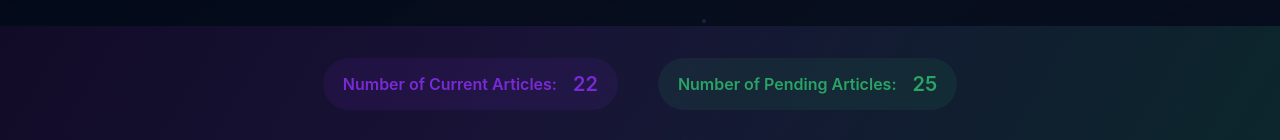
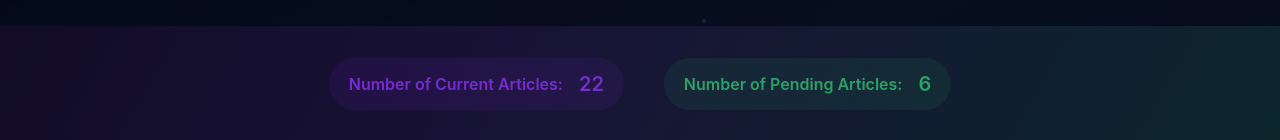
Before and after one commit to Armoredpawn/ScienceGlimpse, a React (Vite) app: page / in a window 1280 px wide. Both pictures are taken after a click on the button "Explore More Articles". Shown: the part 234-374 px from the top of the page. Built offline with nearby package versions, Linux system fonts and the light colour scheme.

Commit message:
Updated pending article counter

```diff
--- a/src/pages/Articles.tsx
+++ b/src/pages/Articles.tsx
@@ -93,7 +93,7 @@ const Articles: React.FC = () => {
   };
 
   const currentCount = filteredArticles.length;
-  const PENDING_COUNT = 25;
+  const PENDING_COUNT = 6;
 
   return (
     <div className="min-h-screen bg-background relative overflow-x-hidden">
```
